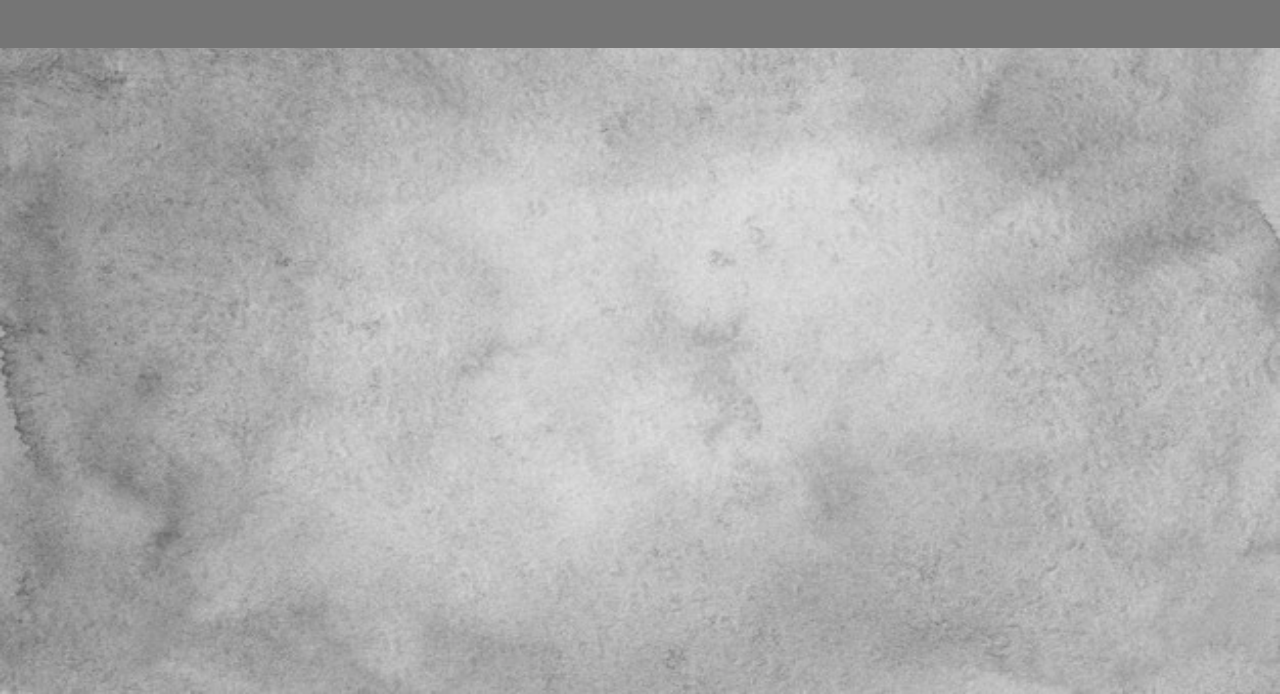
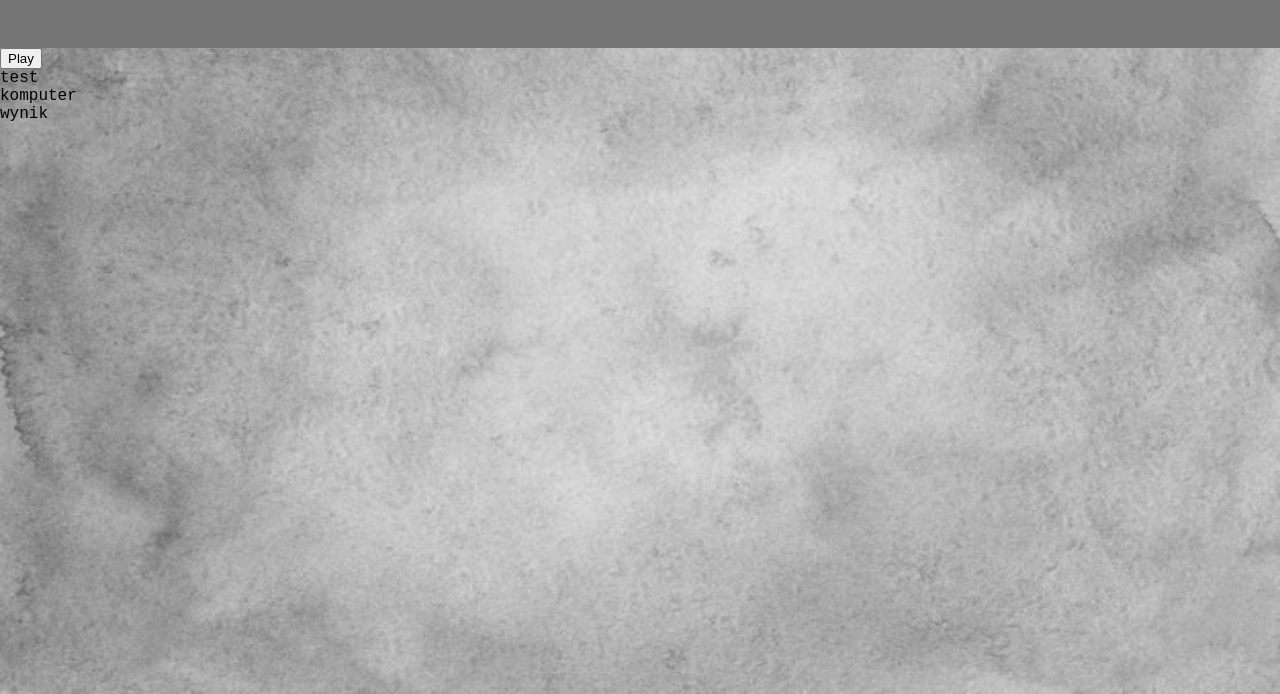
Before and after one commit to vecel/rock-paper-scissors, a plain HTML site: page index.html in a window 1280 px wide. Shown: the part 106-800 px from the top of the page. Drawn offline with Linux system fonts and the light colour scheme.

Commit message:
play button, game interface

```diff
--- a/index.html
+++ b/index.html
@@ -2,12 +2,23 @@
     <head>
         <meta charset="UTF-8">
         <title>Rock-Paper-Scissors</title>
-        <script src="script.js"></script>
         <link rel="stylesheet" href="style.css">
     </head>
     <body>
         <header>
             <h1>Rock Paper Scissors</h1>
         </header>
+        <main>
+            <div class="playButtonContainer">
+                <button class="playButton">Play</button>
+            </div>
+            <div class="gameInterface">
+                <div id="playerSelection" class="gameItem selection">test</div>
+                <div id="computerSelection" class="gameItem selection">komputer</div>
+                <div id="score" class="gameItem">wynik</div>
+            </div>
+        </main>
     </body>
+
+    <script src="script.js"></script>
 </html>
```
